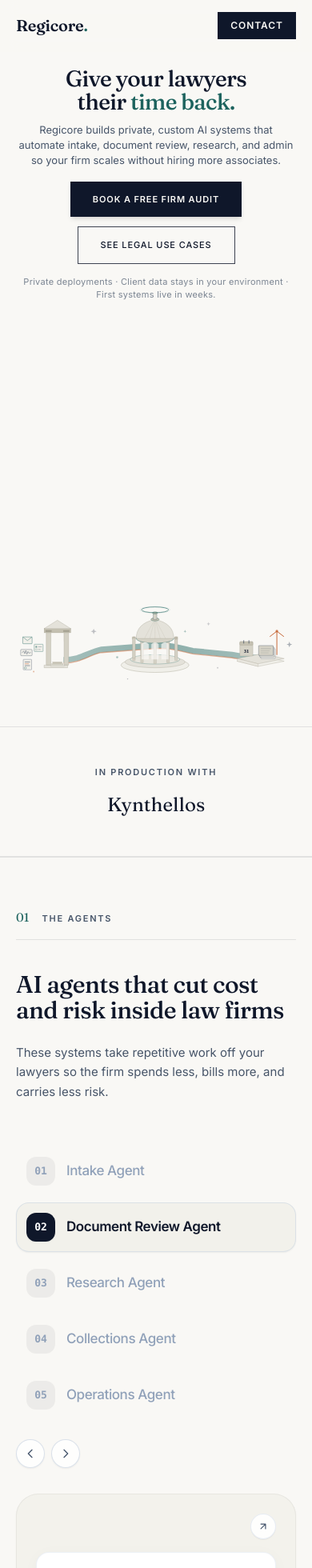
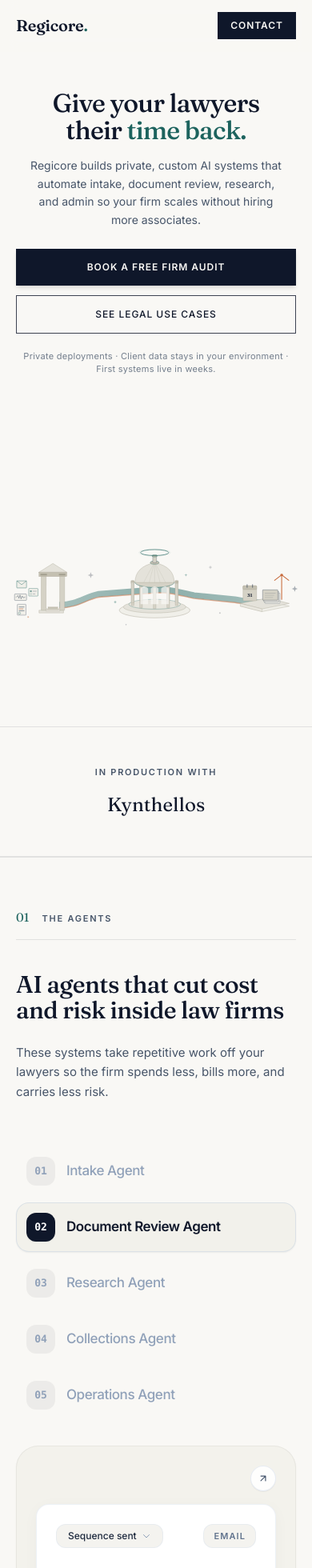
Before and after one commit to spectredad/Regicore, a Next.js app: page / in a window 390 px wide. Shown: the top 1960 px of the page at 80% size. Built offline with nearby package versions, Linux system fonts and the light colour scheme.

Commit message:
fix: quality-of-life and mobile responsive improvements across Hero, Agents, Calculator, and Metrics

```diff
--- a/components/AgentShowcase.tsx
+++ b/components/AgentShowcase.tsx
@@ -61,16 +61,6 @@ export default function AgentShowcase() {
     if (e.key === "Enter" || e.key === " ") { e.preventDefault(); stopTimer(); switchAgent(i); }
     if (e.key === "ArrowDown") { e.preventDefault(); stopTimer(); switchAgent((i + 1) % agents.length); }
     if (e.key === "ArrowUp") { e.preventDefault(); stopTimer(); switchAgent((i - 1 + agents.length) % agents.length); }
-  };
-
-  const handlePrev = () => {
-    stopTimer();
-    switchAgent((active - 1 + agents.length) % agents.length);
-  };
-
-  const handleNext = () => {
-    stopTimer();
-    switchAgent((active + 1) % agents.length);
   };
 
   return (
@@ -152,28 +142,6 @@ export default function AgentShowcase() {
                   </button>
                 );
               })}
-            </div>
-
-            {/* Bottom Arrow Navigation Controls (< >) */}
-            <div className="pt-6 flex items-center gap-2">
-              <button
-                onClick={handlePrev}
-                aria-label="Previous agent"
-                className="w-9 h-9 rounded-full border border-slate-300/70 bg-white/80 flex items-center justify-center text-slate-600 hover:text-slate-900 hover:border-slate-400 hover:bg-white transition-all shadow-xs"
-              >
-                <svg className="w-4 h-4" fill="none" viewBox="0 0 24 24" stroke="currentColor">
-                  <path strokeLinecap="round" strokeLinejoin="round" strokeWidth={2} d="M15 19l-7-7 7-7" />
-                </svg>
-              </button>
-              <button
-                onClick={handleNext}
-                aria-label="Next agent"
-                className="w-9 h-9 rounded-full border border-slate-300/70 bg-white/80 flex items-center justify-center text-slate-600 hover:text-slate-900 hover:border-slate-400 hover:bg-white transition-all shadow-xs"
-              >
-                <svg className="w-4 h-4" fill="none" viewBox="0 0 24 24" stroke="currentColor">
-                  <path strokeLinecap="round" strokeLinejoin="round" strokeWidth={2} d="M9 5l7 7-7 7" />
-                </svg>
-              </button>
             </div>
           </div>
 
--- a/components/Hero.tsx
+++ b/components/Hero.tsx
@@ -11,7 +11,7 @@ function RegicoreIllustration() {
       viewBox="0 0 1100 420"
       xmlns="http://www.w3.org/2000/svg"
       aria-hidden="true"
-      style={{ width: "100%", height: "100%", display: "block" }}
+      className="w-full h-full block"
       preserveAspectRatio="xMidYMid meet"
     >
       <defs>
@@ -145,24 +145,13 @@ function RegicoreIllustration() {
 export default function Hero() {
   return (
     <section
-      className="bg-midnight flex flex-col"
-      style={{
-        minHeight: "100svh",
-      }}
+      className="bg-midnight flex flex-col justify-between min-h-screen pt-28 sm:pt-36 pb-6 md:pb-10"
     >
-      {/* Copy block — ~38% of hero */}
-      <div
-        className="flex flex-col items-center justify-end px-5 text-center"
-        style={{ flex: "0 0 auto", paddingTop: "clamp(80px, 10vh, 120px)", paddingBottom: "clamp(12px, 2vh, 20px)" }}
-      >
+      {/* Copy block — refined spacing for top header clearance & mobile responsiveness */}
+      <div className="flex flex-col items-center px-5 text-center max-w-4xl mx-auto w-full">
         {/* Headline */}
         <h1
-          className="font-display font-medium text-ink text-balance leading-[1.02] tracking-[-0.025em] mx-auto"
-          style={{
-            fontSize: "clamp(28px, 3.5vw, 52px)",
-            maxWidth: "840px",
-            marginBottom: "clamp(10px, 1.4vh, 16px)",
-          }}
+          className="font-display font-medium text-ink text-balance leading-[1.06] sm:leading-[1.02] tracking-[-0.025em] mx-auto text-[32px] sm:text-[44px] md:text-[54px] mb-4 sm:mb-5"
         >
           Give your lawyers their{" "}
           <em className="not-italic italic text-teal">time back.</em>
@@ -170,62 +159,36 @@ export default function Hero() {
 
         {/* Supporting copy */}
         <p
-          className="text-muted text-pretty mx-auto"
-          style={{
-            fontSize: "clamp(13px, 1vw, 15px)",
-            lineHeight: "1.45",
-            maxWidth: "680px",
-            marginBottom: "clamp(14px, 2vh, 20px)",
-          }}
+          className="text-muted text-pretty mx-auto text-[14px] sm:text-[15.5px] leading-relaxed max-w-xl mb-6 sm:mb-7"
         >
           Regicore builds private, custom AI systems that automate intake, document review, research, and admin so your firm scales without hiring more associates.
         </p>
 
         {/* CTAs */}
-        <div className="flex flex-wrap gap-3 justify-center items-center">
+        <div className="flex flex-col sm:flex-row gap-3 w-full sm:w-auto justify-center items-stretch sm:items-center mb-5">
           <a
             href="#book"
-            className="bg-soft-white text-midnight font-semibold uppercase tracking-[0.08em] shadow-md hover:bg-sand transition-colors duration-300"
-            style={{ fontSize: "clamp(11px, 0.85vw, 13px)", padding: "14px 28px" }}
+            className="bg-soft-white text-midnight font-semibold uppercase tracking-[0.08em] shadow-md hover:bg-sand transition-colors duration-300 text-[12px] sm:text-[13px] px-7 py-3.5 sm:py-4 text-center"
           >
             Book a free firm audit
           </a>
           <a
             href="#book"
-            className="border border-soft-white/80 text-soft-white font-medium uppercase tracking-[0.08em] hover:bg-teal/10 hover:border-teal transition-colors duration-300"
-            style={{ fontSize: "clamp(11px, 0.85vw, 13px)", padding: "14px 28px" }}
+            className="border border-soft-white/80 text-soft-white font-medium uppercase tracking-[0.08em] hover:bg-teal/10 hover:border-teal transition-colors duration-300 text-[12px] sm:text-[13px] px-7 py-3.5 sm:py-4 text-center"
           >
             See legal use cases
           </a>
         </div>
 
         {/* Trust line */}
-        <p className="text-muted/70 text-[11px] sm:text-[12px] mt-3.5 tracking-wide text-center">
+        <p className="text-muted/75 text-[11px] sm:text-[12.5px] tracking-wide text-center leading-normal max-w-lg">
           Private deployments &middot; Client data stays in your environment &middot; First systems live in weeks.
         </p>
       </div>
 
-      {/* Illustration block — clean 50px+ gap below trust line */}
-      <div
-        className="flex items-end justify-center w-full"
-        style={{
-          flex: "1 1 auto",
-          minHeight: 0,
-          marginTop: "clamp(40px, 5vh, 60px)",
-          paddingLeft: "clamp(8px, 3vw, 40px)",
-          paddingRight: "clamp(8px, 3vw, 40px)",
-          paddingBottom: "clamp(12px, 2vh, 28px)",
-        }}
-      >
-        <div
-          style={{
-            width: "min(1180px, 92vw)",
-            maxHeight: "clamp(220px, 30vh, 320px)",
-            display: "flex",
-            alignItems: "flex-end",
-            transform: "translateY(clamp(30px, 4vh, 60px))",
-          }}
-        >
+      {/* Illustration block — prominent & larger on mobile */}
+      <div className="flex items-end justify-center w-full mt-6 sm:mt-10 px-2 sm:px-6">
+        <div className="w-full max-w-[1180px] h-[220px] sm:h-[280px] md:h-[340px] flex items-end justify-center transform translate-y-3 sm:translate-y-6">
           <RegicoreIllustration />
         </div>
       </div>
--- a/components/ROICalculator.tsx
+++ b/components/ROICalculator.tsx
@@ -40,19 +40,19 @@ export default function ROICalculator() {
           <p className="section-label">Estimate your upside</p>
         </div>
 
-        <div className="grid xl:grid-cols-[1fr_1.15fr] gap-14 items-start">
+        <div className="grid xl:grid-cols-[1fr_1.15fr] gap-12 lg:gap-14 items-start">
           <div className="reveal">
             <h2 className="font-display text-[28px] sm:text-[40px] font-medium leading-[1.05] tracking-[-0.02em] text-ink text-balance mb-5">
               What Is Manual Work Actually Costing You?
             </h2>
-            <p className="text-[15px] leading-relaxed text-muted max-w-md text-pretty mb-12">
+            <p className="text-[15px] leading-relaxed text-muted max-w-md text-pretty mb-10">
               Drag the sliders below. This is what your firm could save per year by automating the work your team is doing by hand right now.
             </p>
 
             {/* Sliders */}
-            <div className="space-y-10">
+            <div className="space-y-8 sm:space-y-10">
               <div>
-                <div className="flex justify-between items-baseline mb-4">
+                <div className="flex justify-between items-baseline mb-3">
                   <label className="text-[15px] font-medium text-ink" htmlFor="slider-team">
                     Team members affected
                   </label>
@@ -73,7 +73,7 @@ export default function ROICalculator() {
               </div>
 
               <div>
-                <div className="flex justify-between items-baseline mb-4">
+                <div className="flex justify-between items-baseline mb-3">
                   <label className="text-[15px] font-medium text-ink" htmlFor="slider-hours">
                     Hours saved per person / week
                   </label>
@@ -94,7 +94,7 @@ export default function ROICalculator() {
               </div>
 
               <div>
-                <div className="flex justify-between items-baseline mb-4">
+                <div className="flex justify-between items-baseline mb-3">
                   <label className="text-[15px] font-medium text-ink" htmlFor="slider-rate">
                     Average fully-loaded hourly rate
                   </label>
@@ -116,29 +116,31 @@ export default function ROICalculator() {
             </div>
           </div>
 
-          {/* Result panel */}
-          <div className="reveal bg-navy-elevated border border-line p-8 md:p-10 flex flex-col justify-between xl:min-h-[480px] xl:sticky xl:top-24">
+          {/* Result panel — compact spacing without huge empty white space */}
+          <div className="reveal bg-navy-elevated border border-line p-7 sm:p-9 flex flex-col justify-between h-auto xl:sticky xl:top-24 shadow-xs rounded-xs">
             <div>
-              <p className="section-label text-muted mb-8">Estimated annual savings</p>
+              <p className="section-label text-muted mb-4 uppercase tracking-widest font-mono text-xs">
+                ESTIMATED ANNUAL SAVINGS
+              </p>
               <div
-                className="font-display text-[48px] md:text-[64px] font-medium text-ink leading-none tracking-[-0.03em] transition-all duration-300"
+                className="font-display text-[48px] sm:text-[58px] font-semibold text-ink leading-none tracking-[-0.03em] transition-all duration-300"
                 aria-live="polite"
                 aria-label={`Estimated annual savings: ${formatMoney(savings)}${isCapped ? " or more" : ""}`}
               >
                 {formatMoney(savings)}
                 {isCapped && <span className="text-coral">+</span>}
               </div>
-              <p className="text-muted/80 text-[13px] mt-6 max-w-[260px] leading-relaxed">
+              <p className="text-muted/80 text-[13.5px] mt-4 max-w-[300px] leading-relaxed font-body">
                 {isCapped
                   ? "Capped display. Actual savings may be higher."
                   : "Estimated, based on hours saved multiplied by rate over 52 weeks."}
               </p>
             </div>
 
-            <div className="mt-10">
-              <div className="relative tooltip-trigger inline-block mb-6">
+            <div className="mt-8 pt-4">
+              <div className="relative tooltip-trigger inline-block mb-4">
                 <button
-                  className="text-muted hover:text-ink text-xs underline underline-offset-4 transition-colors"
+                  className="text-muted hover:text-ink text-xs underline underline-offset-4 transition-colors font-body"
                   tabIndex={0}
                   aria-label="How we calculate this estimate"
                 >
@@ -154,7 +156,7 @@ export default function ROICalculator() {
 
               <a
                 href="#book"
-                className="block w-full text-center bg-soft-white text-midnight font-semibold text-[13px] uppercase tracking-[0.08em] py-4 hover:bg-sand transition-colors duration-300"
+                className="block w-full text-center bg-soft-white text-midnight font-semibold text-[13px] uppercase tracking-[0.08em] py-3.5 hover:bg-sand transition-colors duration-300 shadow-xs"
               >
                 Get a precise audit
               </a>
```
Also changed, not shown: components/Metrics.tsx (+19 -23 lines).
